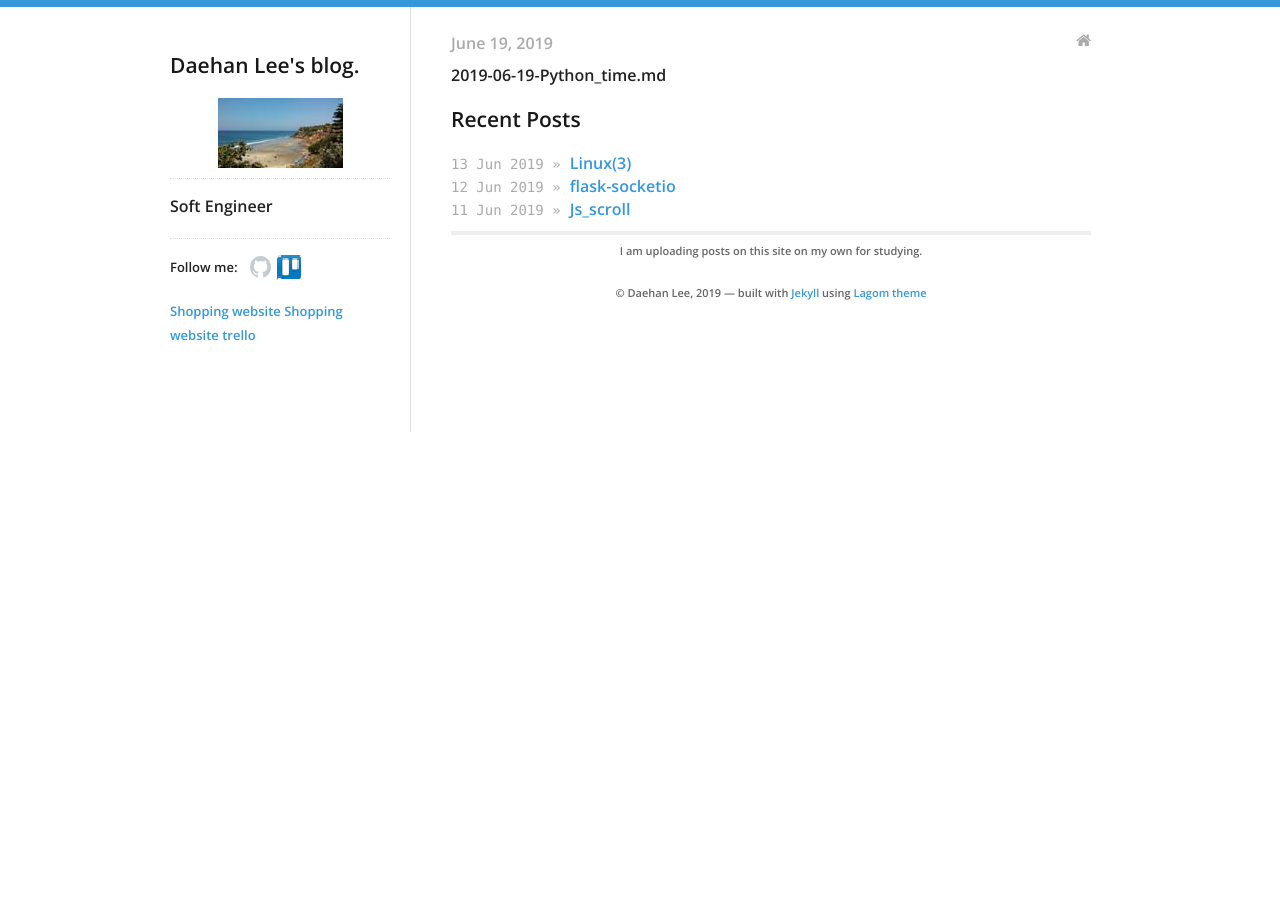
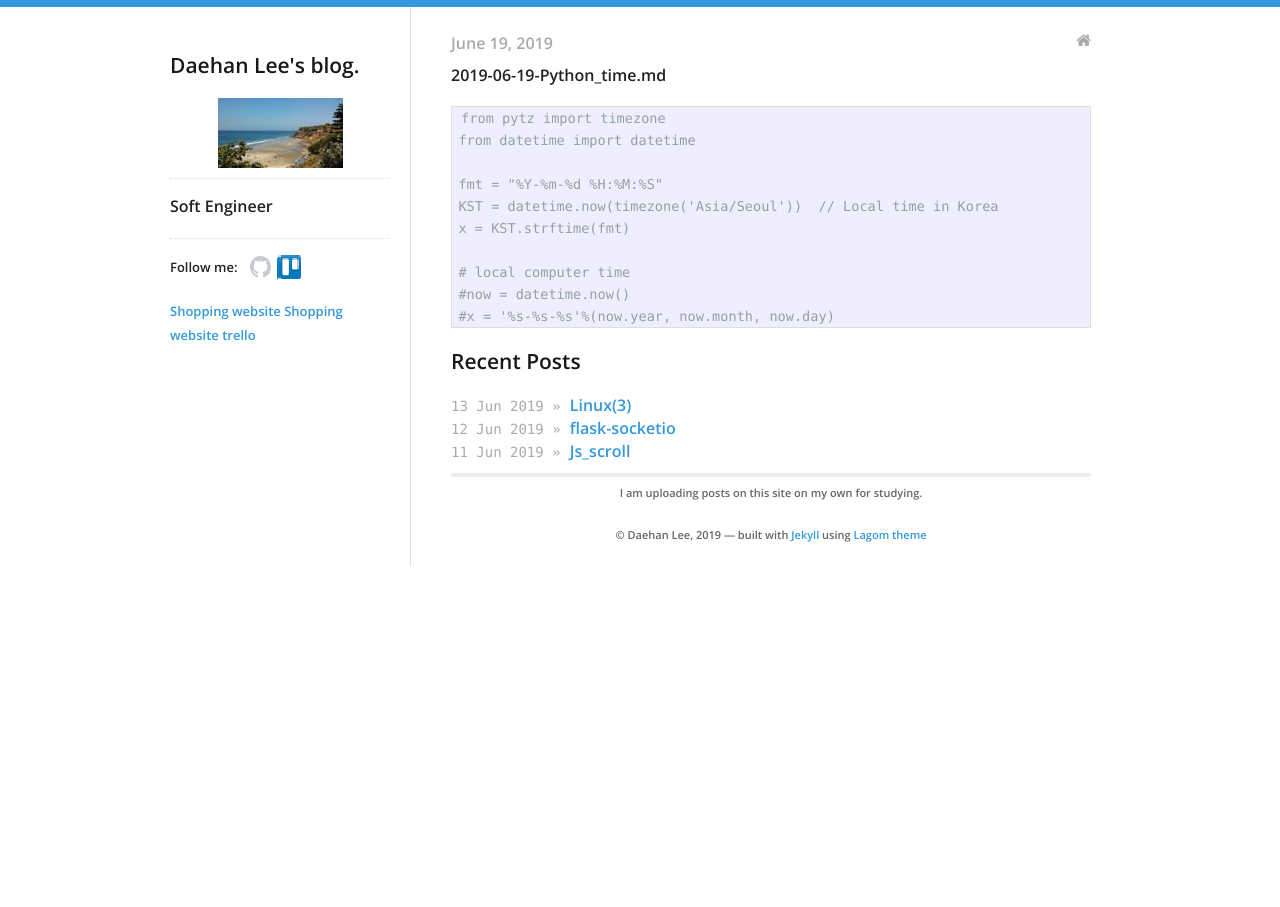
Before and after one commit to daehan0226/Study, a Jekyll site: the page built from _posts/2019-06-19-Python_time.md, in a window 1280 px wide. Built offline with Jekyll 4.4.1, drawn with Linux system fonts in a browser that asks for light colours.

Commit message:
Update 2019-06-19-Python_time.md

```diff
--- a/_posts/2019-06-19-Python_time.md
+++ b/_posts/2019-06-19-Python_time.md
@@ -5,3 +5,16 @@ categories:
 - blog
 ---
 2019-06-19-Python_time.md
+
+
+
+    from pytz import timezone
+    from datetime import datetime
+
+    fmt = "%Y-%m-%d %H:%M:%S"
+    KST = datetime.now(timezone('Asia/Seoul'))  // Local time in Korea
+    x = KST.strftime(fmt)
+
+    # local computer time
+    #now = datetime.now()
+    #x = '%s-%s-%s'%(now.year, now.month, now.day)
```
